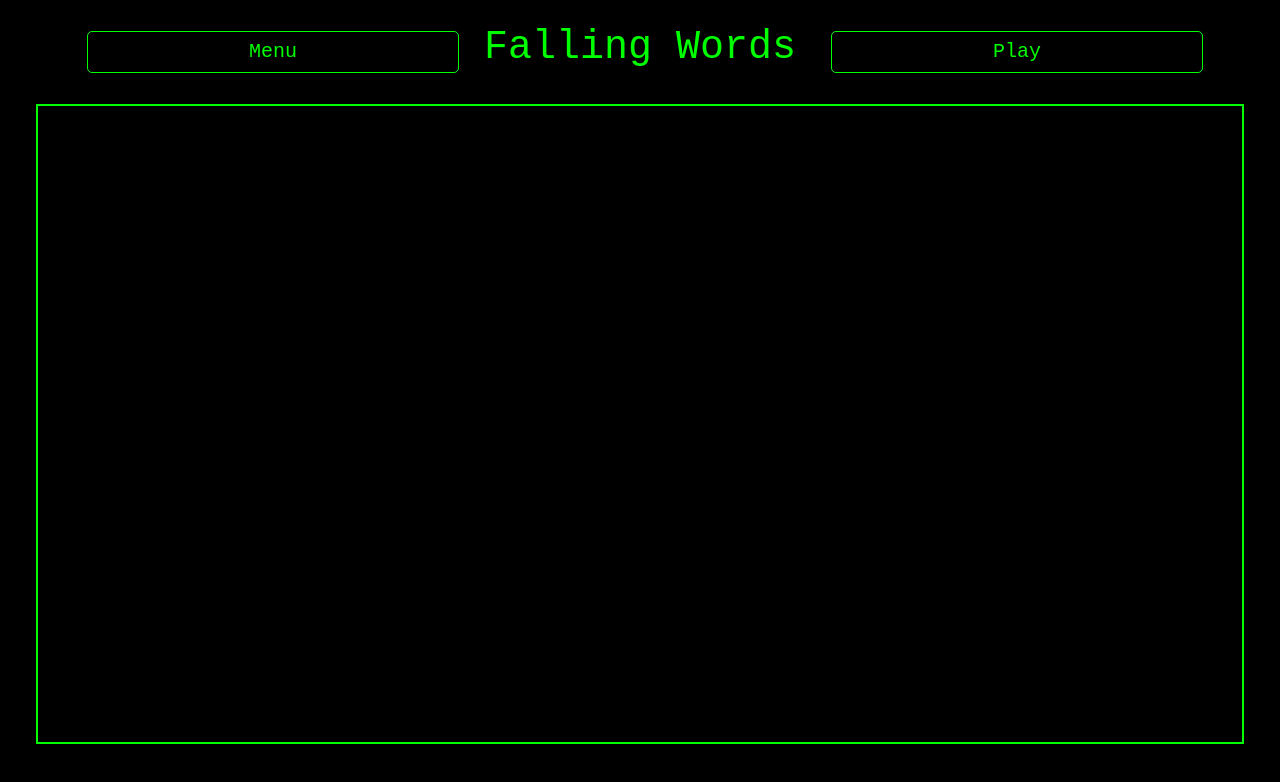
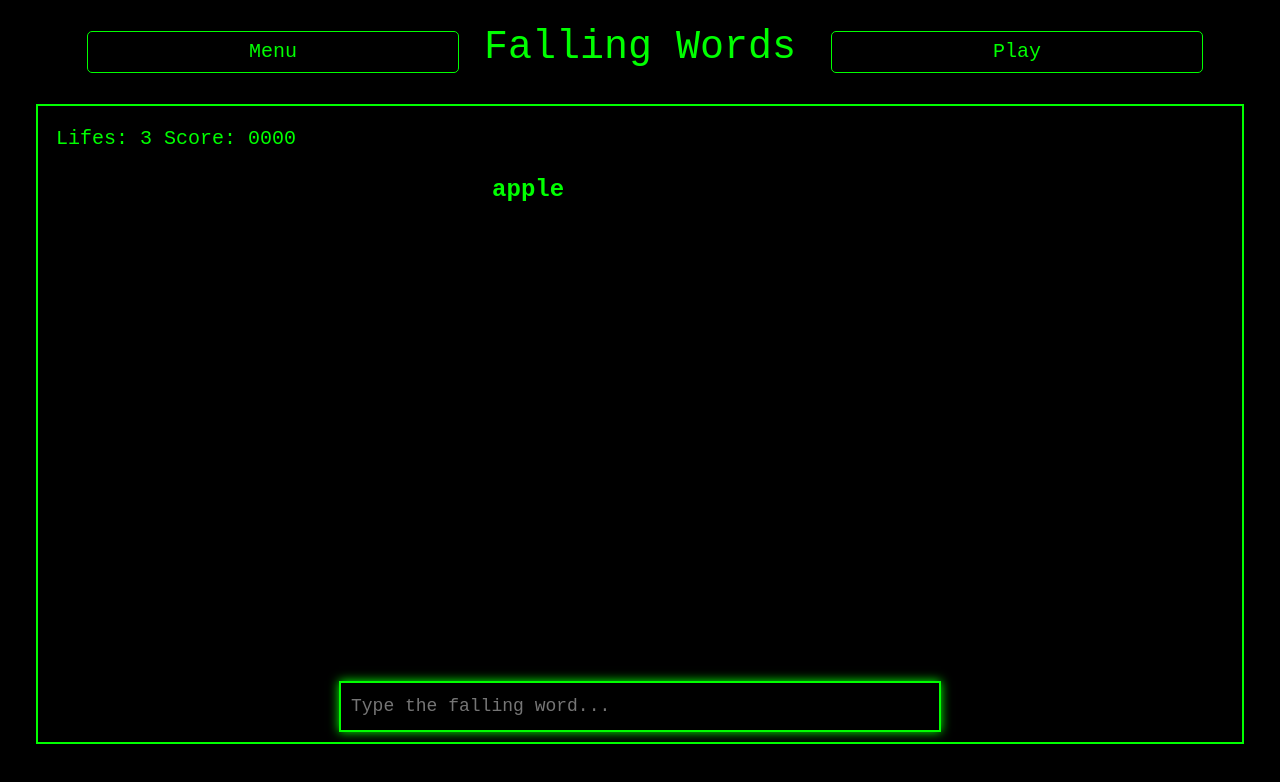
Before and after one commit to NachoVai/falling-words, a React (Vite) app: page / in a window 1280 px wide. Both pictures are taken after a click on the button "Start Game". Shown: the top 782 px of the page. Built offline with nearby package versions, Linux system fonts and the light colour scheme.

Commit message:
create Game basic logic

```diff
--- a/src/components/Game/components/GameBoard.tsx
+++ b/src/components/Game/components/GameBoard.tsx
@@ -1,9 +1,99 @@
-function GameBoard() {
+import React, { useState, useEffect, useRef } from "react";
+const words = ["apple", "banana", "cherry", "date", "elderberry"];
+
+const getRandomWord = () => {
+  return words[Math.floor(Math.random() * words.length)];
+};
+
+const GameBoard: React.FC = () => {
+  const [fallingWords, setFallingWords] = useState<
+    { id: number; word: string; left: string; animationDuration: string }[]
+  >([]);
+  const [userInput, setUserInput] = useState("");
+  const [score, setScore] = useState(0);
+  const [lifes, setLifes] = useState(3);
+  const [isPaused, setIsPaused] = useState(false);
+  const wordIdRef = useRef(0);
+  const boardRef = useRef<HTMLDivElement>(null);
+
+  useEffect(() => {
+    if (isPaused) return;
+    const interval = setInterval(() => {
+      const newWord = {
+        id: wordIdRef.current++,
+        word: getRandomWord(),
+        left: `${Math.random() * 90}%`,
+        animationDuration: `${Math.random() * 5 + 5}s`,
+      };
+      setFallingWords((prevWords) => [...prevWords, newWord]);
+    }, 2000); // Crea una nueva palabra cada 2 segundos
+
+    return () => clearInterval(interval);
+  }, [isPaused]);
+
+  const handleInputChange = (e: React.ChangeEvent<HTMLInputElement>) => {
+    const { value } = e.target;
+    setUserInput(value);
+
+    const matchedWord = fallingWords.find(
+      (word) => word.word.toLowerCase() === value.toLowerCase()
+    );
+    if (matchedWord) {
+      setScore((prevScore) => prevScore + 100);
+      setFallingWords((prevWords) =>
+        prevWords.filter((word) => word.id !== matchedWord.id)
+      );
+      setUserInput("");
+    }
+  };
+
+  const loseLife = () => {
+    setLifes((prevLifes) => prevLifes - 1);
+    if (lifes <= 1) {
+      setIsPaused(true);
+      alert("Game Over!");
+    }
+  };
+
+  const handleAnimationEnd = (id: number) => {
+    if (!isPaused) {
+      setFallingWords((prevWords) =>
+        prevWords.filter((word) => word.id !== id)
+      );
+      loseLife();
+    }
+  };
+
   return (
-    <div id="game-board" className="m-md-4">
-      <div className="board"></div>
+    <div id="game-board" className="m-md-4" ref={boardRef}>
+      <div className="board">
+        <div id="life-score" className="m-2">
+          <span>
+            Lifes: {lifes} Score: {score.toString().padStart(4, "0")}
+          </span>
+        </div>
+        <div id="falling-words">
+          {fallingWords.map(({ id, word, left, animationDuration }) => (
+            <div
+              key={id}
+              className="falling-word"
+              style={{ left, animationDuration }}
+              onAnimationEnd={() => handleAnimationEnd(id)}
+            >
+              {word}
+            </div>
+          ))}
+        </div>
+        <input
+          type="text"
+          value={userInput}
+          onChange={handleInputChange}
+          placeholder="Type the falling word..."
+          className="user-input"
+        />
+      </div>
     </div>
   );
-}
+};
 
 export default GameBoard;
--- a/src/components/Game/game.css
+++ b/src/components/Game/game.css
@@ -1,11 +1,9 @@
-#game-board {
+/* #game-board {
     position: relative;
     width: auto;
     height: 80vh;
     border: 2px solid #00FF00;
-    background-color: #000;
-    align-self: center;
-}
+} */
 
 .container {
     display: flex;
@@ -18,3 +16,73 @@
     flex: 1;
     text-align: center;
 }
+
+/* #game-board #life-score {
+    text-align: end !important;
+} */
+
+
+#game-board {
+    position: relative;
+    width: auto;
+    height: 80vh;
+    overflow: hidden;
+    border: 2px solid #00FF00;
+    background-color: #000000;
+}
+
+.board {
+    position: relative;
+    width: 100%;
+    height: 100%;
+}
+
+#life-score {
+    position: absolute;
+    top: 10px;
+    left: 10px;
+    font-size: 20px;
+    z-index: 1;
+}
+
+#falling-words {
+    position: relative;
+    width: 100%;
+    height: 100%;
+}
+
+.falling-word {
+    position: absolute;
+    top: 0%;
+    font-size: 24px;
+    font-weight: bold;
+    color: #00FF00;
+    animation-name: fall;
+    animation-timing-function: linear;
+    animation-fill-mode: forwards;
+}
+
+@keyframes fall {
+    0% {
+        top: 0%;
+    }
+
+    100% {
+        top: 100%;
+    }
+}
+
+.user-input {
+    position: absolute;
+    bottom: 10px;
+    left: 50%;
+    transform: translateX(-50%);
+    width: 50%;
+    padding: 10px;
+    font-size: 18px;
+    border: 2px solid #00FF00;
+    background-color: #000;
+    color: #00FF00;
+    outline: none;
+    box-shadow: 0 0 10px #00FF00;
+}
```
